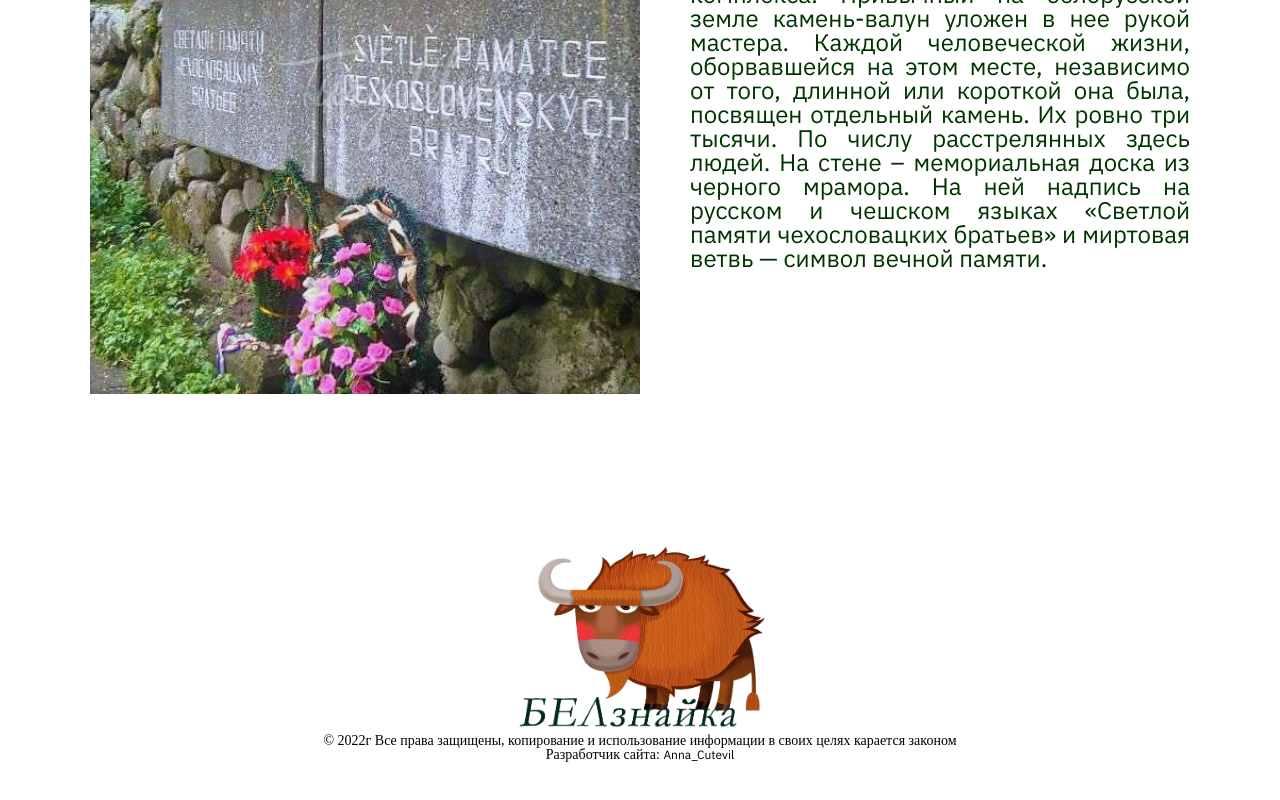
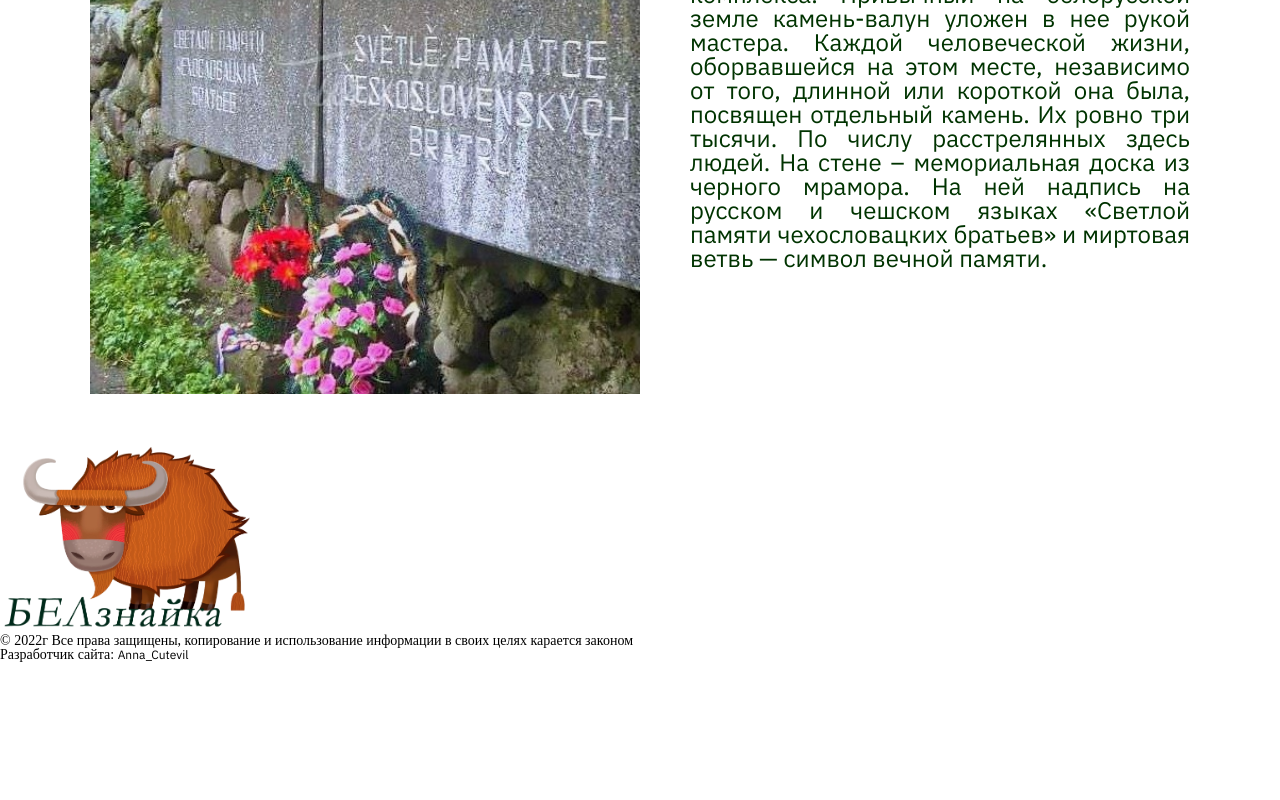
Before and after one commit to cutevil-magal/belznaika, a plain HTML site: page baranovichy.html in a window 1280 px wide. Shown: the part 7258-8058 px from the top of the page. After the commit the page ends 7920 px from the top, so only its background shows below. Drawn offline with Linux system fonts and the light colour scheme.

Commit message:
Update baranovichy.html

```diff
--- a/baranovichy.html
+++ b/baranovichy.html
@@ -222,7 +222,7 @@
         </div>
       </div>
       <footer>
-        <div class="block6">
+        <div class="block11">
             <img src="img/logo3.png" alt="Беларусь" class="img220">
             <p>© 2022г Все права защищены, копирование и использование
             информации в своих целях карается законом</p>
```
